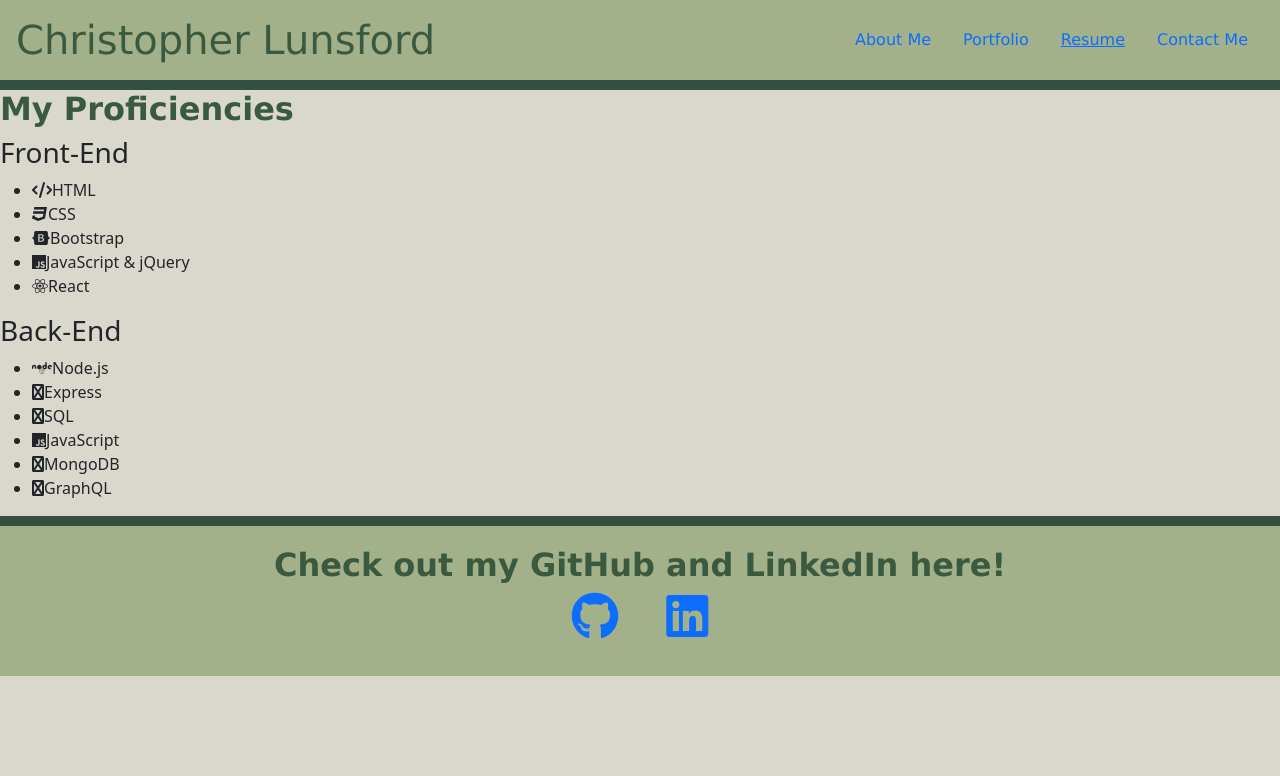
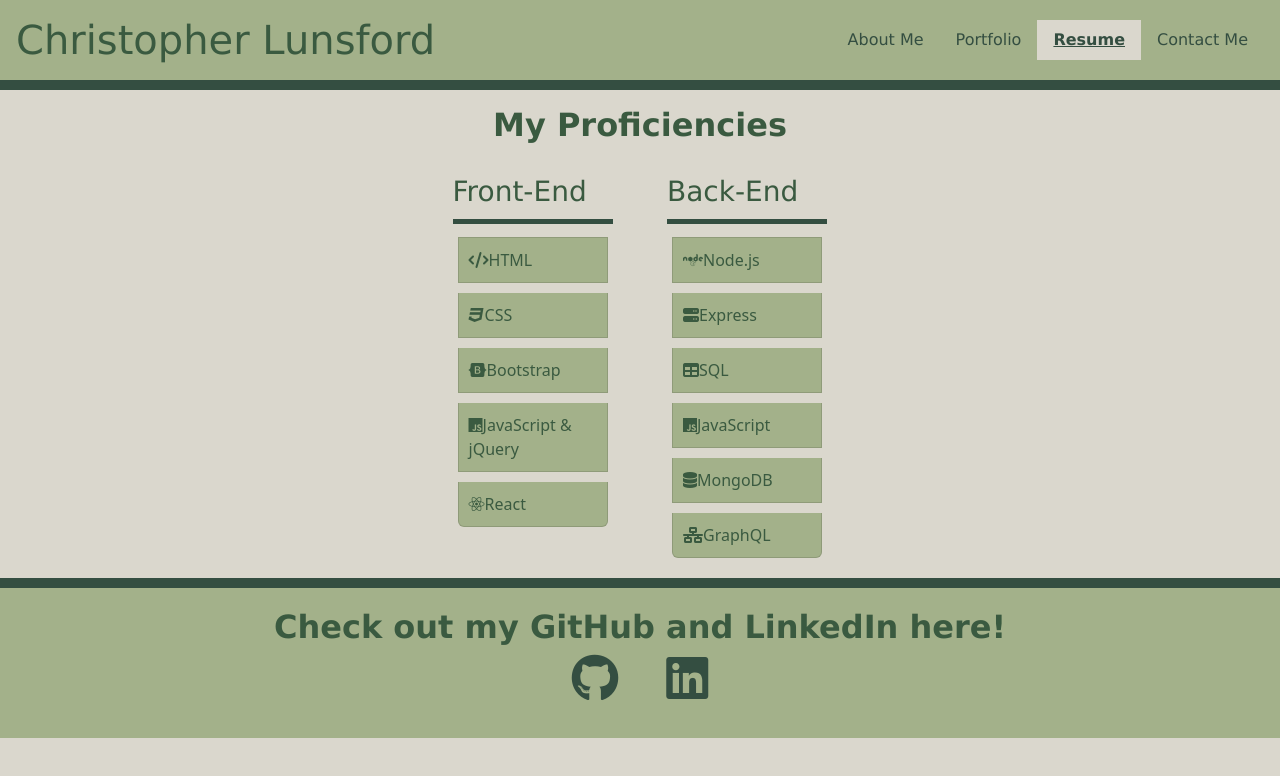
Before and after one commit to cslunsford/react-portfolio, a React (Vite) app: page /resume in a window 1280 px wide. Shown: the top 776 px of the page. Built offline with nearby package versions, Linux system fonts and the light colour scheme.

Commit message:
finished styling for deployment

```diff
--- a/src/App.css
+++ b/src/App.css
@@ -19,6 +19,10 @@ header {
 h1 {
     font-family: var(--font);
     color: var(--hunter-green)
+}
+
+ul {
+    list-style: none;
 }
 
 .proPic {
@@ -43,16 +47,20 @@ p {
     font-weight: bold;
 }
 
-nav a {
+.nav-link {
     font-family: var(--font);
-    font-weight: bold;
+    color: var(--brunswick-green);
 }
 
-nav a:hover {
-    background-color: var(--fern-green);
+.nav-link:hover {
+    background-color: var(--timberwolf);
+    color: var(--brunswick-green);
 }
 
-nav a.active {
+.nav-link.active {
+    background-color: var(--timberwolf);
+    color: var(--brunswick-green);
+    font-weight: bold;
     text-decoration: underline;
 }
 
@@ -63,7 +71,41 @@ footer {
     padding: 20px;
 }
 
+.iconLink {
+    color: var(--brunswick-green);
+}
+
 .projectPic {
     height: 200px;
     width: 200px;
 }
+
+.card {
+    background-color: var(--sage);
+    padding: 10px;
+}
+
+.button {
+    background-color: var(--brunswick-green);
+    border: solid;
+    border-color: var(--fern-green);
+
+}
+
+h3 {
+    color: var(--hunter-green);
+    font-family: var(--font);
+    padding-bottom: 10px;
+    border-bottom: solid 5px var(--brunswick-green);
+}
+
+.customListItem {
+    background-color: var(--sage);
+    color: var(--hunter-green);
+    padding: 10px;
+    margin: 5px;
+}
+
+.customListGroup {
+    padding: 15px;
+}
--- a/src/components/Footer.jsx
+++ b/src/components/Footer.jsx
@@ -9,12 +9,12 @@ function Footer() {
             <ul className='list-unstyled d-flex justify-content-center'>
                 <li className='me-5'>
                     <a href='https://github.com/cslunsford' target='_blank' rel='noopener noreferrer'>
-                        <i className='fab fa-github fa-3x'></i>
+                        <i className='fab fa-github fa-3x iconLink'></i>
                     </a>
                 </li>
                 <li>
                     <a href='https://www.linkedin.com/in/christopher-lunsford-45b5b1159/' target='_blank' rel='noopener noreferrer'>
-                        <i className='fab fa-linkedin fa-3x'></i>
+                        <i className='fab fa-linkedin fa-3x iconLink'></i>
                     </a>
                 </li>
             </ul>
--- a/src/components/Navigation.jsx
+++ b/src/components/Navigation.jsx
@@ -8,7 +8,7 @@ function Navigation() {
         <nav>
             <ul className='nav'>
                 <li className='nav-item ms-auto'>
-                    <NavLink to='/' className='nav-link' exact>About Me</NavLink>
+                    <NavLink to='/' className='nav-link' exact='true'>About Me</NavLink>
                 </li>
                 <li className='nav-item'>
                     <NavLink to='/portfolio' className='nav-link'>Portfolio</NavLink>
--- a/src/components/Project.jsx
+++ b/src/components/Project.jsx
@@ -7,15 +7,15 @@ function Project(props) {
 
     return (
         <Col md={4} className='mb-4'>
-            <Card className='h-100 align-items-center'>
+            <Card className='h-100 align-items-center card'>
                 <Card.Img src={image} alt={title} className='img-fluid img-thumbnail projectPic' />
                 <Card.Body className='d-flex flex-column justify-content-between'>
                     <Card.Title className="text-center">{title}</Card.Title>
                     <div className='d-flex justify-content-around mt-auto'>
-                        <Button size='sm' href={deployedLink} target='_blank' rel='noopener noreferrer'>
+                        <Button size='sm' href={deployedLink} target='_blank' rel='noopener noreferrer' className='button'>
                             Deployed App
                         </Button>
-                        <Button size='sm' href={repoLink} target='_blank' rel='noopener noreferrer' className='ml-2'>
+                        <Button size='sm' href={repoLink} target='_blank' rel='noopener noreferrer' className='button'>
                             GitHub Repository
                         </Button>
                     </div>
--- a/src/pages/Contact.jsx
+++ b/src/pages/Contact.jsx
@@ -1,4 +1,5 @@
 import React from 'react';
+import { Button, Container, Form } from 'react-bootstrap';
 import { useForm } from 'react-hook-form';
 
 function Contact() {
@@ -6,14 +7,20 @@ function Contact() {
     const onSubmit = (data) => console.log(data);
 
     return (
-        <div>
-            <form onSubmit={handleSubmit(onSubmit)}>
-                <input placeholder='Please enter your name!' {...register('name', { required: true })} />
-                <input placeholder='Please enter a valid email!' {...register('email', { required: true, pattern: /^([a-z0-9_\.-]+)@([\da-z\.-]+)\.([a-z\.]{2,6})$/ })} />
-                <textarea placeholder='Please enter your message!' {...register('message', { required: true })} />
-                <button type='submit'>Submit</button>
-            </form>
-        </div>
+        <Container className='d-flex justify-content-center align-items-center'>
+            <Form onSubmit={handleSubmit(onSubmit)} className='w-100'>
+                <Form.Group controlId='formName' className='mb-3 mt-3'>
+                    <Form.Control type='text' placeholder='Please enter your name!' {...register('name', { required: true })} />
+                </Form.Group>
+                <Form.Group controlId='formEmail' className='mb-3'>
+                    <Form.Control type='email' placeholder='Please enter a valid email!' {...register('email', { required: true, pattern: /^([a-z0-9_\.-]+)@([\da-z\.-]+)\.([a-z\.]{2,6})$/ })} />
+                </Form.Group>
+                <Form.Group controlId='formMessage' className='mb-3'>
+                    <Form.Control as='textarea' placeholder='Please enter your message!' rows={3} {...register('message', { required: true })} />
+                </Form.Group>
+                <Button className='button mb-3' type='submit'>Submit</Button>
+            </Form>
+        </Container>
     );
 }
 
--- a/src/pages/Portfolio.jsx
+++ b/src/pages/Portfolio.jsx
@@ -38,7 +38,7 @@ const projects = [
 
 function Portfolio() {
     return (
-        <div>
+        <div className='text-center'>
             <h2>My Projects</h2>
             <h5>Please note apps that are spun down or are not deployed will link to repository's README or video demonstration when applicable!</h5>
             <Row xs={1} md={2}>
--- a/src/pages/Resume.jsx
+++ b/src/pages/Resume.jsx
@@ -1,53 +1,56 @@
 import React from 'react';
+import { Container, Row, Col, ListGroup } from 'react-bootstrap';
 
 function Resume() {
     return (
-        <div>
-            <h2>My Proficiencies</h2>
-            <div>
+        <Container className='d-flex flex-column align-items-center justify-content-center'>
+            <h2 className='my-3'>My Proficiencies</h2>
+            <Row>
+                <Col>
+                    <ListGroup className='customListGroup'>
                     <h3>Front-End</h3>
-                <ul>
-                    <li>
+                        <ListGroup.Item className='customListItem'>
                             <i className='fa-solid fa-code'></i>HTML
-                    </li>
-                    <li>
+                        </ListGroup.Item>
+                        <ListGroup.Item className='customListItem'>
                             <i className='fab fa-css3'></i>CSS
-                    </li>
-                    <li>
+                        </ListGroup.Item>
+                        <ListGroup.Item className='customListItem'>
                             <i className='fab fa-bootstrap'></i>Bootstrap
-                    </li>
-                    <li>
+                        </ListGroup.Item>
+                        <ListGroup.Item className='customListItem'>
                             <i className='fab fa-js'></i>JavaScript & jQuery
-                    </li>
-                    <li>
+                        </ListGroup.Item>
+                        <ListGroup.Item className='customListItem'>
                             <i className='fab fa-react'></i>React
-                    </li>
-                </ul>
-            </div>
-            <div>
+                        </ListGroup.Item>
+                    </ListGroup>
+                </Col>
+                <Col>
+                    <ListGroup className='customListGroup'>
                     <h3>Back-End</h3>
-                <ul>
-                    <li>
+                        <ListGroup.Item className='customListItem'>
                             <i className='fab fa-node'></i>Node.js
-                    </li>
-                    <li>
-                        <i className='fab fa-server'></i>Express
-                    </li>
-                    <li>
-                        <i className='fab fa-database'></i>SQL
-                    </li>
-                    <li>
+                        </ListGroup.Item>
+                        <ListGroup.Item className='customListItem'>
+                            <i className='fa-solid fa-server'></i>Express
+                        </ListGroup.Item>
+                        <ListGroup.Item className='customListItem'>
+                            <i className='fa-solid fa-table'></i>SQL
+                        </ListGroup.Item>
+                        <ListGroup.Item className='customListItem'>
                             <i className='fab fa-js'></i>JavaScript
-                    </li>
-                    <li>
-                        <i className='fab fa-database'></i>MongoDB
-                    </li>
-                    <li>
-                        <i className='fab fa-database'></i>GraphQL
-                    </li>
-                </ul>
-            </div>
-        </div>
+                        </ListGroup.Item>
+                        <ListGroup.Item className='customListItem'>
+                            <i className='fa-solid fa-database'></i>MongoDB
+                        </ListGroup.Item>
+                        <ListGroup.Item className='customListItem'>
+                            <i className='fa-solid fa-network-wired'></i>GraphQL
+                        </ListGroup.Item>
+                    </ListGroup>
+                </Col>
+            </Row>
+        </Container>
     );
 }
 
```
Lines whose indentation alone changed are shown as unchanged.
